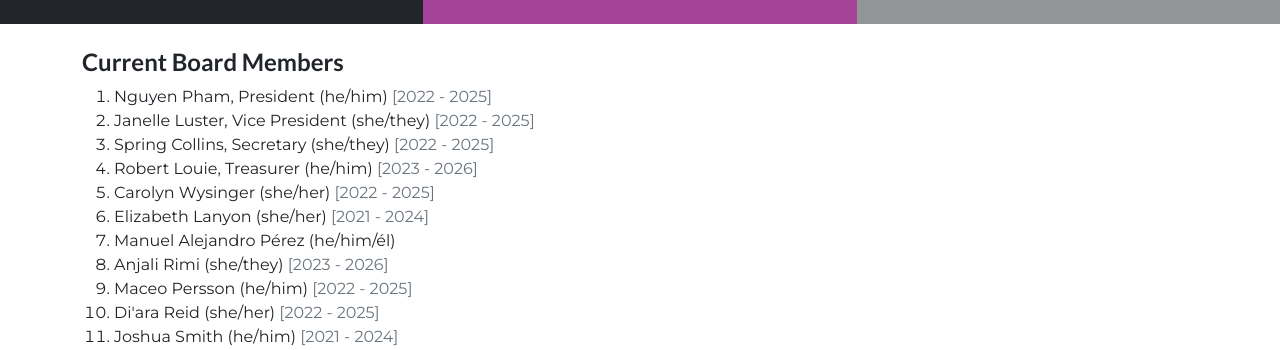
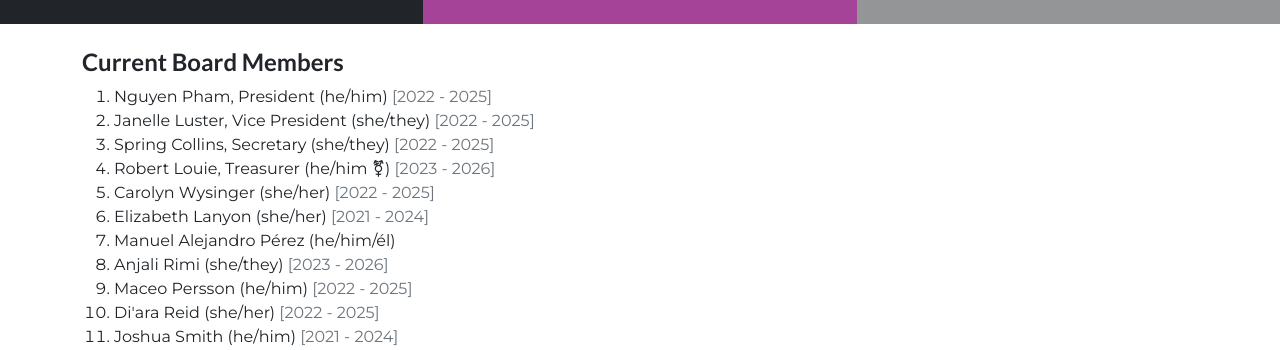
Before and after one commit to sfpride/members, a Jekyll site: the page built from board/list.html, in a window 1280 px wide. Shown: the top 350 px of the page. Built offline with Jekyll 4.4.1, drawn with Linux system fonts in a browser that asks for light colours; part of the change alters nothing that is shown.

```diff
--- a/_data/board/fy2023.yml
+++ b/_data/board/fy2023.yml
@@ -31,7 +31,7 @@
   term: 1
   cohort: 2023
   committees:
-  pronouns: he/him
+  pronouns: he/him &#9895;
   email: robert.louie@sfpride.org
   photo: https://cdn.sfpride.org/m/board/2023/rl.png
 - guid: carolyn-wysinger
```
